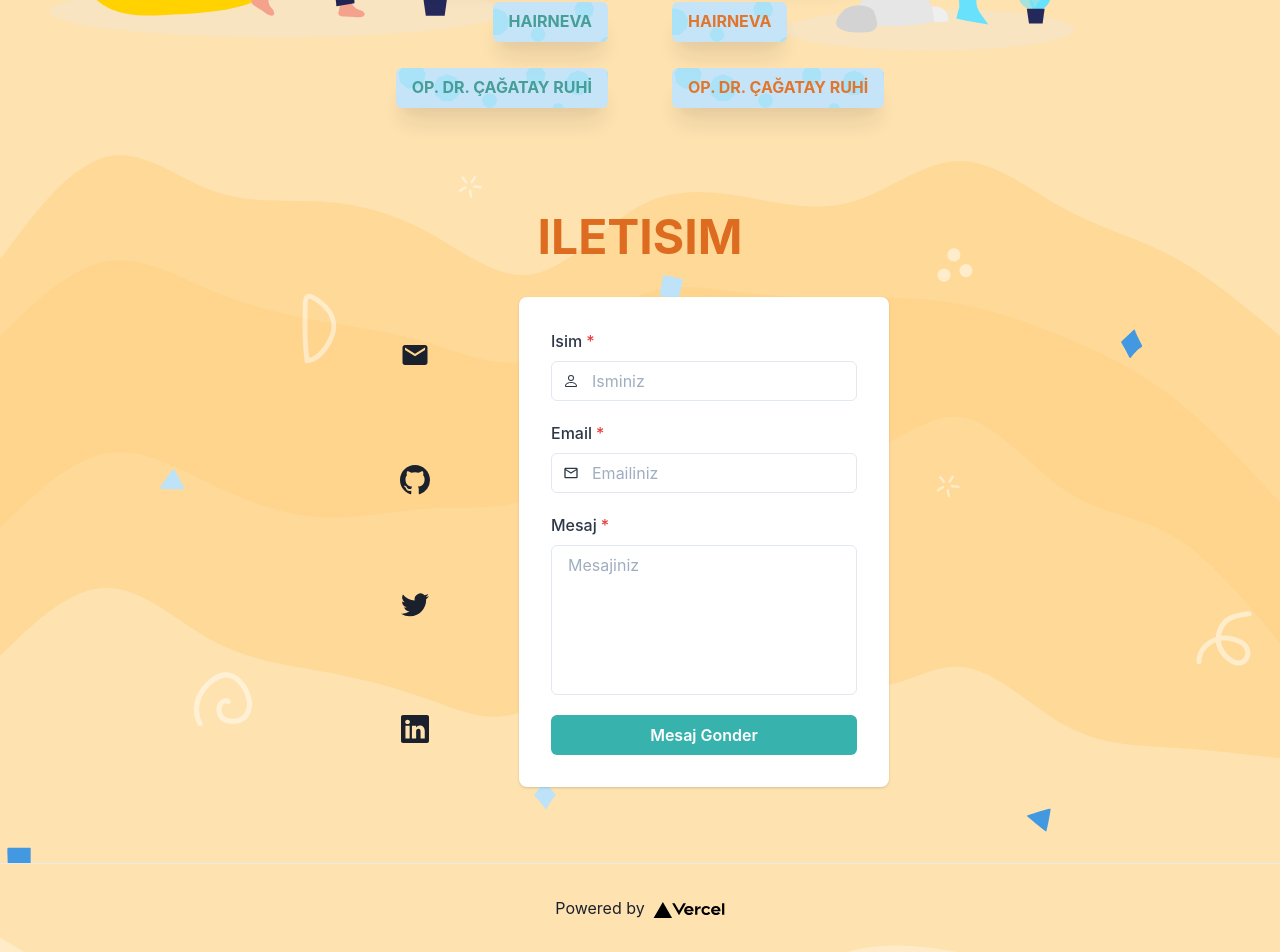
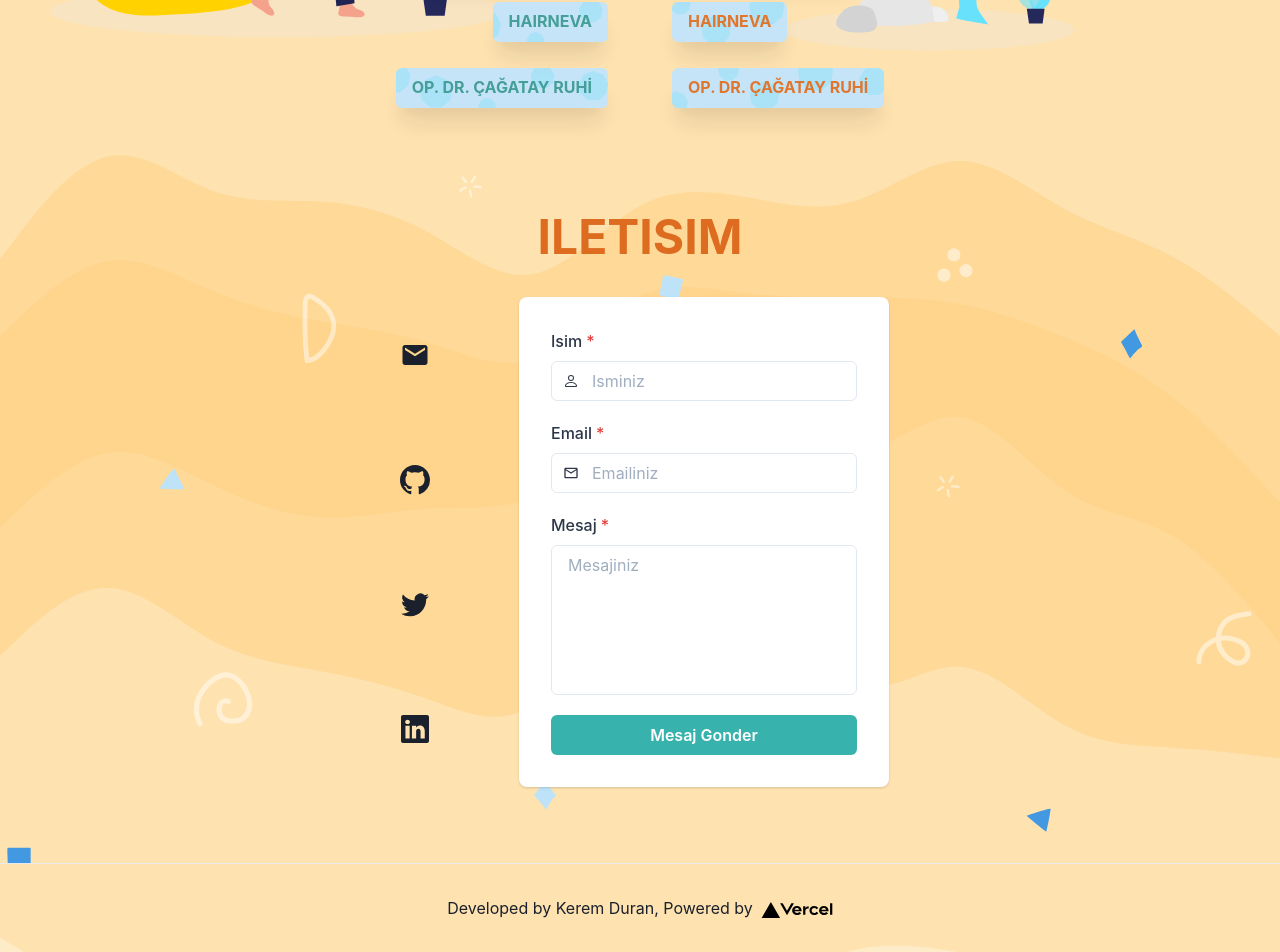
Before and after one commit to keremduran/inspiredigital, a Next.js app: page / in a window 1280 px wide. Shown: the part 1494-2446 px from the top of the page. Built offline with nearby package versions, Linux system fonts and the light colour scheme.

Commit message:
Footer & Design

```diff
--- a/components/Contact.tsx
+++ b/components/Contact.tsx
@@ -77,7 +77,7 @@ export default function ContactFormWithSocialButtons() {
                 direction={{ base: 'row', md: 'column' }}
               >
                 <Tooltip
-                  label={hasCopied ? 'Email Copied!' : 'Copy Email'}
+                  label={hasCopied ? 'Email Kopyalandi!' : 'Emaili kopyala'}
                   closeOnClick={false}
                   hasArrow
                 >
--- a/components/Projects.tsx
+++ b/components/Projects.tsx
@@ -84,11 +84,10 @@ export default function Projects() {
                   opacity='0.9'
                   textTransform={'uppercase'}
                   fontWeight={'bold'}
-                  _hover={{ border: '2px solid teal' }}
                   overflow={'hidden'}
                   bgImage={'polygon-scatter-haikei.svg'}
                   bgPosition={'top'}
-                  bgSize={'250px'}
+                  bgSize={'300px'}
                   boxShadow={'xl'}
                   transition='all 0.2s cubic-bezier(.08,.52,.52,1)'
                 >
@@ -129,7 +128,7 @@ export default function Projects() {
             {clients.contentManager.map((client) => (
               <MotionBox
                 drag='x'
-                dragConstraints={{ left: -20, right: 20 }}
+                dragConstraints={{ left: -10, right: 10 }}
                 whileHover={{ scale: 1.1 }}
                 whileTap={{ scale: 0.9 }}
                 initial={{ opacity: 0.2 }}
@@ -142,11 +141,10 @@ export default function Projects() {
                   opacity='0.9'
                   textTransform={'uppercase'}
                   fontWeight={'bold'}
-                  _hover={{ border: '2px solid orange' }}
                   overflow={'hidden'}
                   bgImage={'polygon-scatter-haikei.svg'}
-                  bgPosition={'top'}
-                  bgSize={'250px'}
+                  bgPosition={'bottom'}
+                  bgSize={'300px'}
                   boxShadow={'xl'}
                   transition='all 0.2s cubic-bezier(.08,.52,.52,1)'
                 >
--- a/pages/index.tsx
+++ b/pages/index.tsx
@@ -26,7 +26,7 @@ const Home: NextPage = () => {
           target='_blank'
           rel='noopener noreferrer'
         >
-          Powered by{' '}
+          Developed by Kerem Duran, Powered by{' '}
           <span className={styles.logo}>
             <Image src='/vercel.svg' alt='Vercel Logo' width={72} height={16} />
           </span>
```
